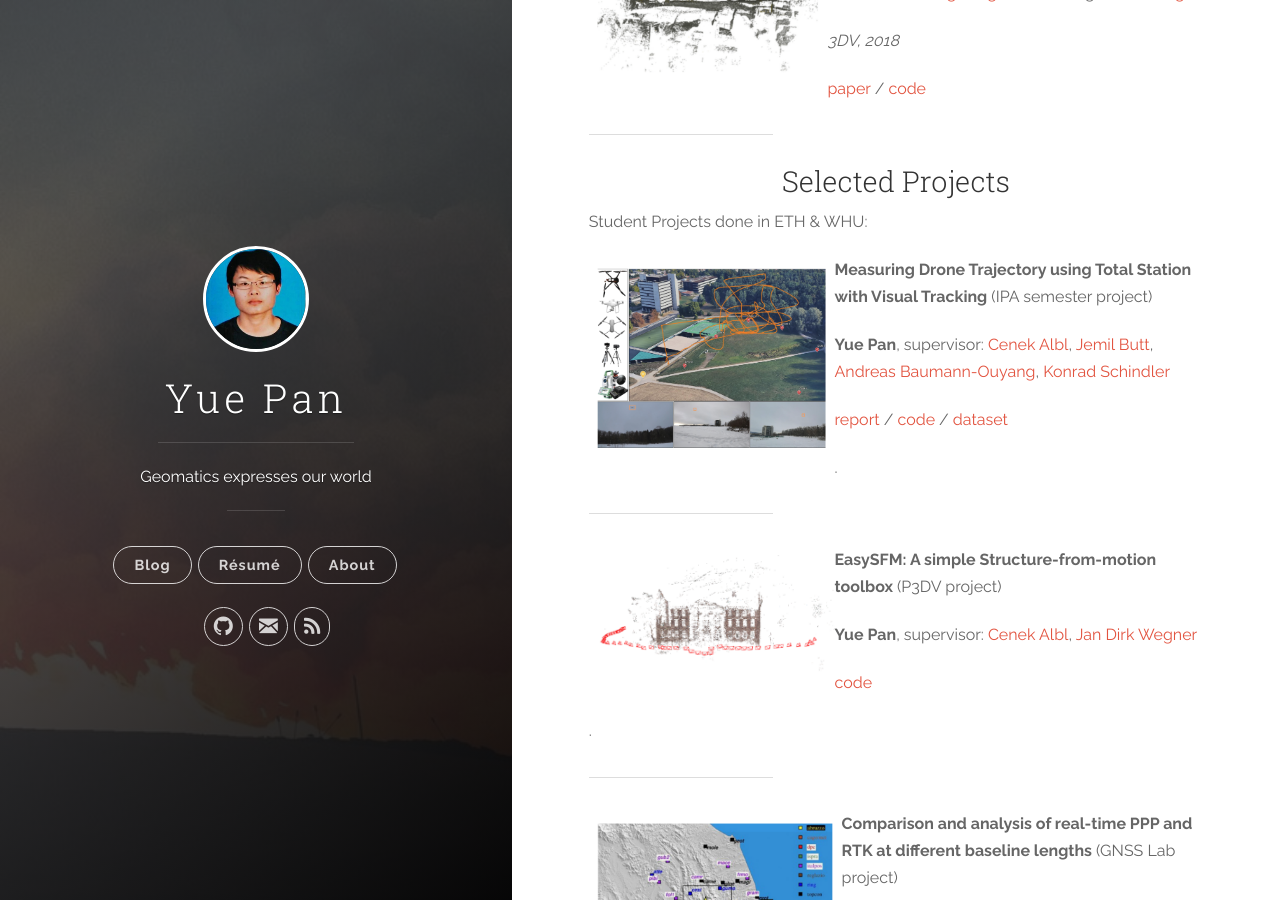
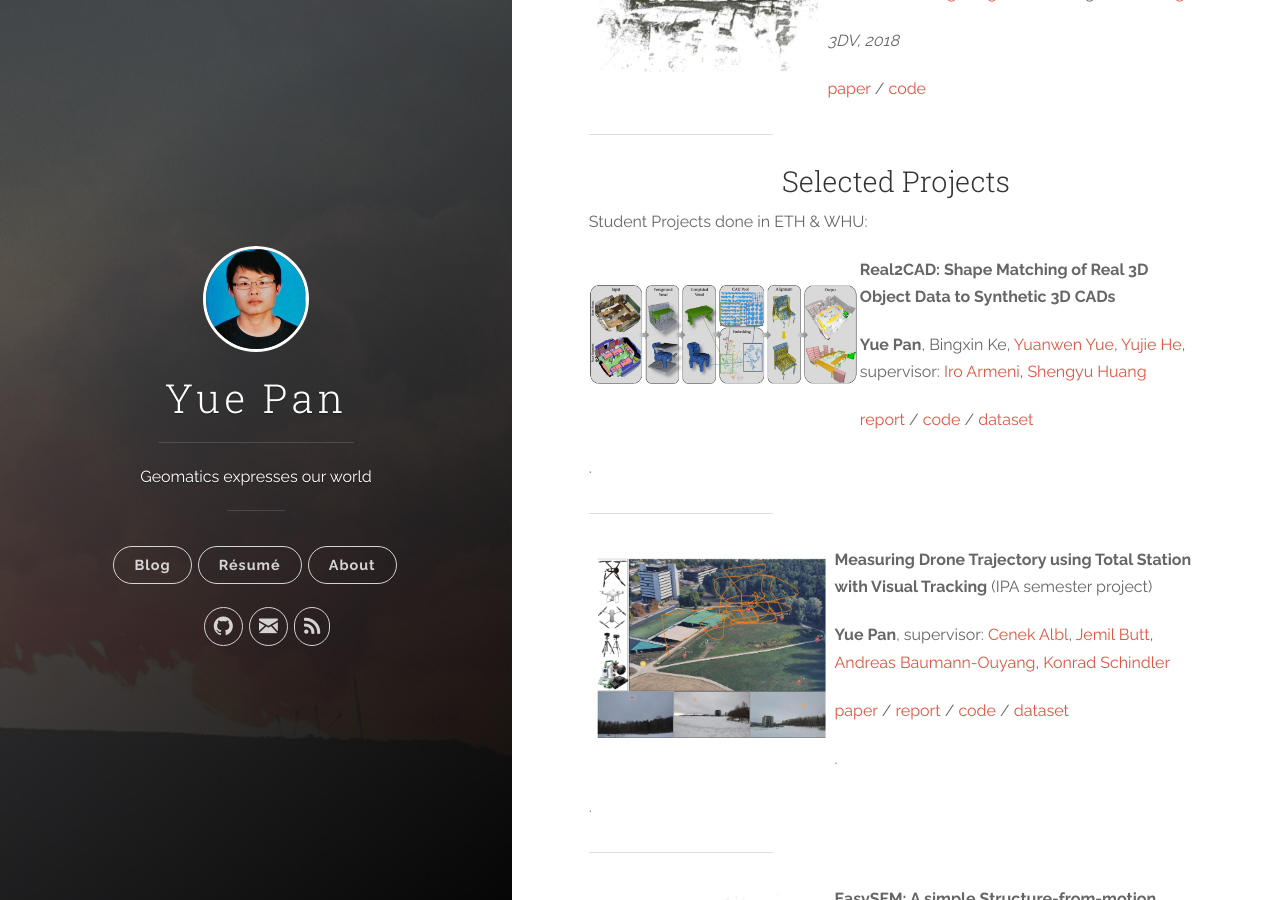
Before and after one commit to YuePanEdward/YuePanEdward.github.io, a Jekyll site: the page built from _posts/2021-7-1-about.md, in a window 1280 px wide and 900 px high, scrolled down 1635 px. Built offline with Jekyll 4.4.1, drawn with Linux system fonts in a browser that asks for light colours; some of the changed text lies outside the part shown.

Commit message:
lastest update

```diff
--- a/_posts/2021-3-1-about.md
+++ b/_posts/2021-7-1-about.md
@@ -44,6 +44,10 @@ Fuxun Liang, [Bisheng Yang](http://3s.whu.edu.cn/ybs/index.htm), [Zhen Dong](htt
 
 
 
+
+
+
+
 --------
 
 <img align="left" src="../assets/roadmarking.png" style="zoom: 35%;" />**Automatic Road Markings Extraction, Classification and Vectorization from Mobile Laser Scanning Data**
@@ -53,6 +57,8 @@ Fuxun Liang, [Bisheng Yang](http://3s.whu.edu.cn/ybs/index.htm), [Zhen Dong](htt
  *ISPRS GSW, 2019*
 
  [paper](https://www.int-arch-photogramm-remote-sens-spatial-inf-sci.net/XLII-2-W13/1089/2019/) / [code](https://github.com/YuePanEdward/RoadMarkingExtraction)
+
+
 
 
 
@@ -78,11 +84,25 @@ Student Projects done in ETH & WHU:
 
 
 
+<img align="left" src="../assets/real2cad_teaser.png" style="zoom: 28%;"/>**Real2CAD: Shape Matching of Real 3D Object Data to Synthetic 3D CADs**
+
+ **Yue Pan**, Bingxin Ke, [Yuanwen Yue](https://yueyw.net/), [Yujie He](https://yujie-he.github.io/), supervisor: [Iro Armeni](https://ir0.github.io/), [Shengyu Huang](https://shengyuh.github.io/)
+
+[report]() / [code]() / [dataset]()
+
+.
+
+
+
+------
+
 <img align="left" src="../assets/dataset.png" style="zoom: 35%;" />**Measuring Drone Trajectory using Total Station with Visual Tracking**  (IPA semester project)
 
 **Yue Pan**, supervisor: [Cenek Albl](https://igp.ethz.ch/personen/person-detail.html?persid=253019), [Jemil Butt](https://gseg.igp.ethz.ch/people/scientific-assistance/jemil-avers-butt.html), [Andreas Baumann-Ouyang](https://igp.ethz.ch/personen/person-detail.html?persid=162081), [Konrad Schindler](https://igp.ethz.ch/personen/person-detail.html?persid=143986)
 
-[report](https://ethz.ch/content/dam/ethz/special-interest/baug/igp/photogrammetry-remote-sensing-dam/documents/pdf/Student_Theses/IPA_YuePan.pdf) / [code](https://github.com/YuePanEdward/drone-tracking-toolkits) / [dataset](https://github.com/CenekAlbl/drone-tracking-datasets)
+[paper]() / [report](https://ethz.ch/content/dam/ethz/special-interest/baug/igp/photogrammetry-remote-sensing-dam/documents/pdf/Student_Theses/IPA_YuePan.pdf) / [code](https://github.com/YuePanEdward/drone-tracking-toolkits) / [dataset](https://github.com/CenekAlbl/drone-tracking-datasets)
+
+.
 
 .
 
```
Also changed, not shown: other parts of _posts/2021-7-1-about.md (+2 -2 lines), assets/real2cad_teaser.png (added).
